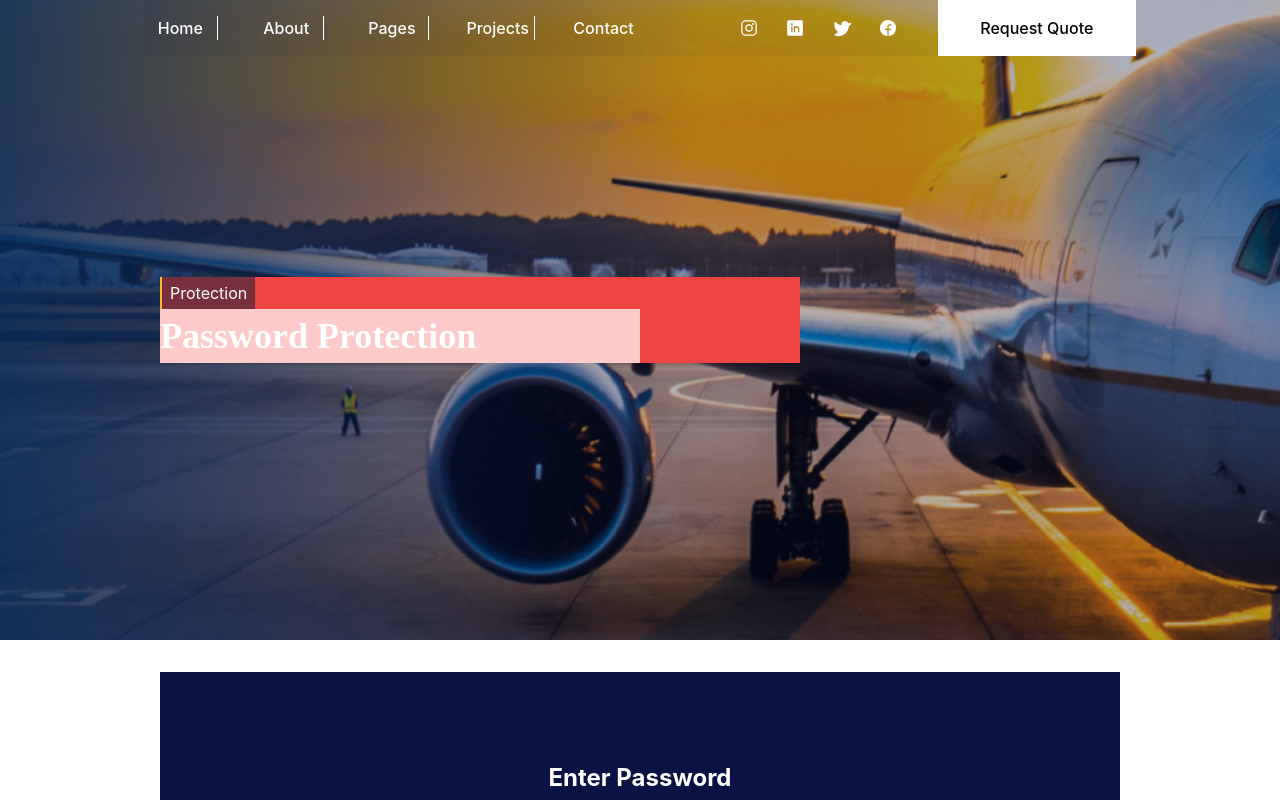
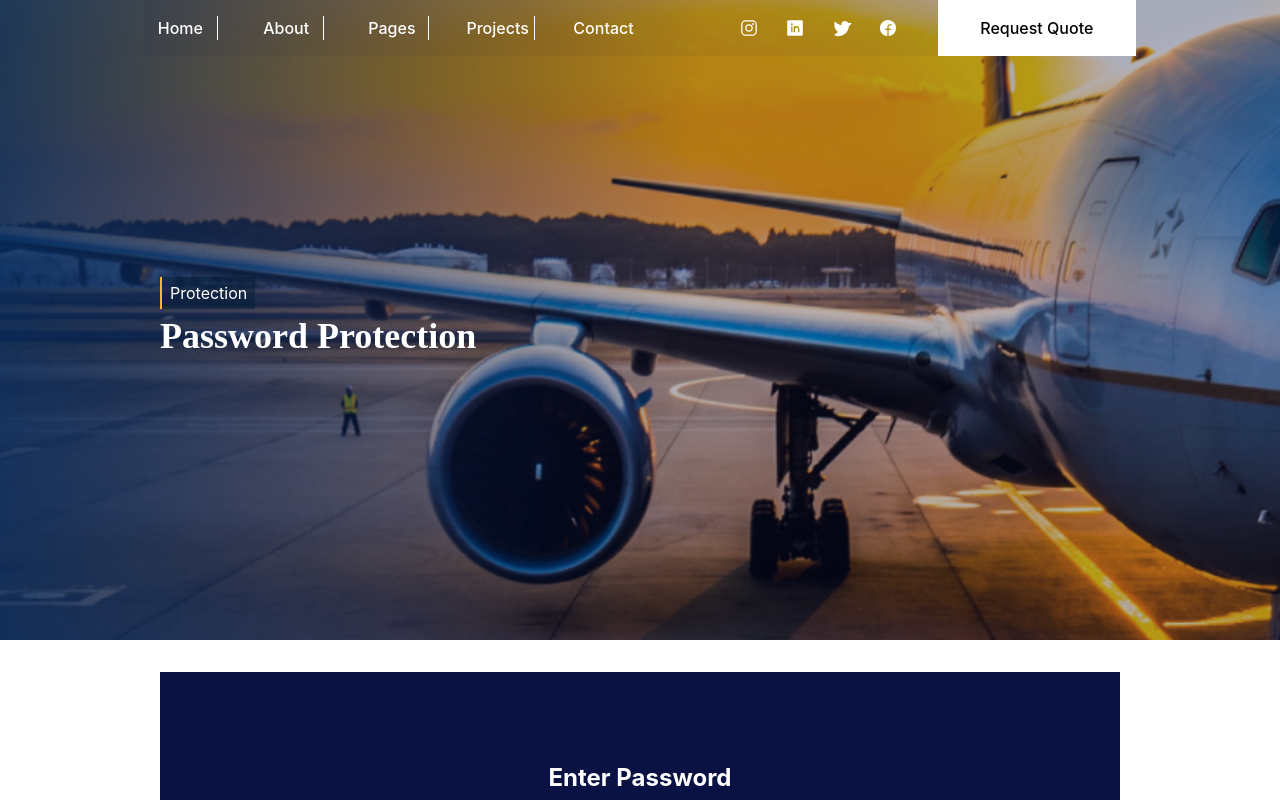
Before and after one commit to smartcollins/logistics, a React (Create React App) app: page /protection in a window 1280 px wide. Shown: the top 800 px of the page. Built offline with nearby package versions, Linux system fonts and the light colour scheme.

Commit message:
removed Background colors in Bannner

```diff
--- a/src/component/Banner.jsx
+++ b/src/component/Banner.jsx
@@ -57,14 +57,14 @@ const Banner = ({ img, txt, txt2, blog, extra, info, btn_txt }) => {
               </p>
             </div>
           ) : (
-            <div className=" absolute top-1/2 -translate-y-1/2 bg-red-500 w-full md:w-2/4">
+            <div className=" absolute top-1/2 -translate-y-1/2 w-full md:w-2/4">
               <p
                 style={{ borderLeft: `2px solid ${color.grdt}` }}
                 className="bg-[#041c37]/50 w-fit px-2 py-1"
               >
                 {txt}
               </p>
-              <p className="font-[Rubik] font-semibold text-4xl/normal w-3/4 bg-red-200">
+              <p className="font-[Rubik] font-semibold text-4xl/normal w-3/4">
                 {info}
               </p>
               {extra && (
```
